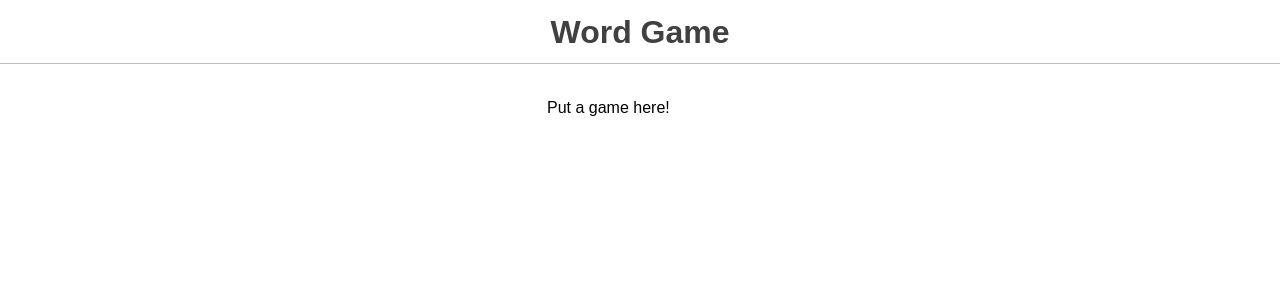
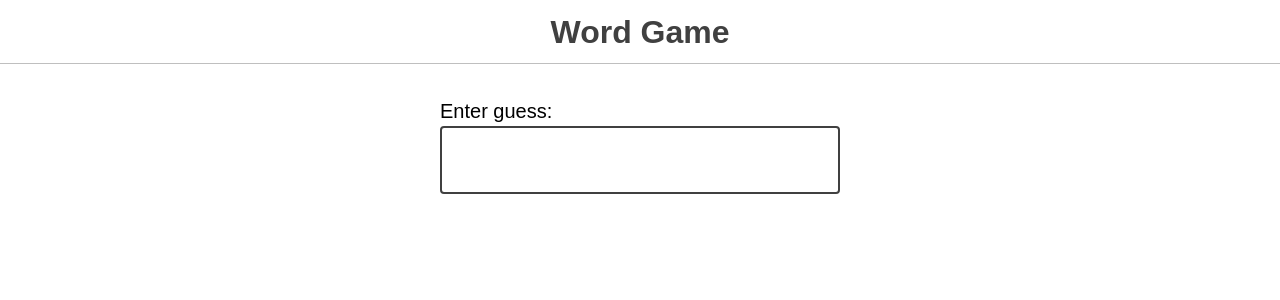
Before and after one commit to juliofortunato/word-game, a React (Vite) app: page / in a window 1280 px wide. Shown: the top 300 px of the page. Built offline with nearby package versions, Linux system fonts and the light colour scheme.

Commit message:
feat: add GuessInput component

```diff
--- a/src/components/Game/Game.jsx
+++ b/src/components/Game/Game.jsx
@@ -1,4 +1,6 @@
 import React from 'react';
+
+import GuessInput from '../GuessInput';
 
 import { sample } from '../../utils';
 import { WORDS } from '../../data';
@@ -9,7 +11,7 @@ const answer = sample(WORDS);
 console.info({ answer });
 
 function Game() {
-  return <>Put a game here!</>;
+  return <GuessInput />;
 }
 
 export default Game;
--- /dev/null
+++ b/src/components/GuessInput/GuessInput.jsx
@@ -0,0 +1,30 @@
+import React from 'react';
+
+function GuessInput() {
+  const [guess, setGuess] = React.useState('');
+
+  return (
+    <form
+      className="guess-input-wrapper"
+      onSubmit={(e) => {
+        e.preventDefault();
+        console.log({ guess });
+        setGuess('');
+      }}
+    >
+      <label htmlFor="guess-input">
+        Enter guess:
+        <input
+          id="guess-input"
+          type="text"
+          value={guess}
+          minLength={5}
+          maxLength={5}
+          onChange={(e) => setGuess(e.target.value.toUpperCase())}
+        />
+      </label>
+    </form>
+  );
+}
+
+export default GuessInput;
--- /dev/null
+++ b/src/components/GuessInput/index.js
@@ -0,0 +1,2 @@
+export * from './GuessInput';
+export { default } from './GuessInput';
--- /dev/null
+++ b/src/constants.js
@@ -0,0 +1 @@
+export const NUM_OF_GUESSES_ALLOWED = 6;
```
Also changed, not shown: src/game-helpers.js (added, +50 -0 lines).
